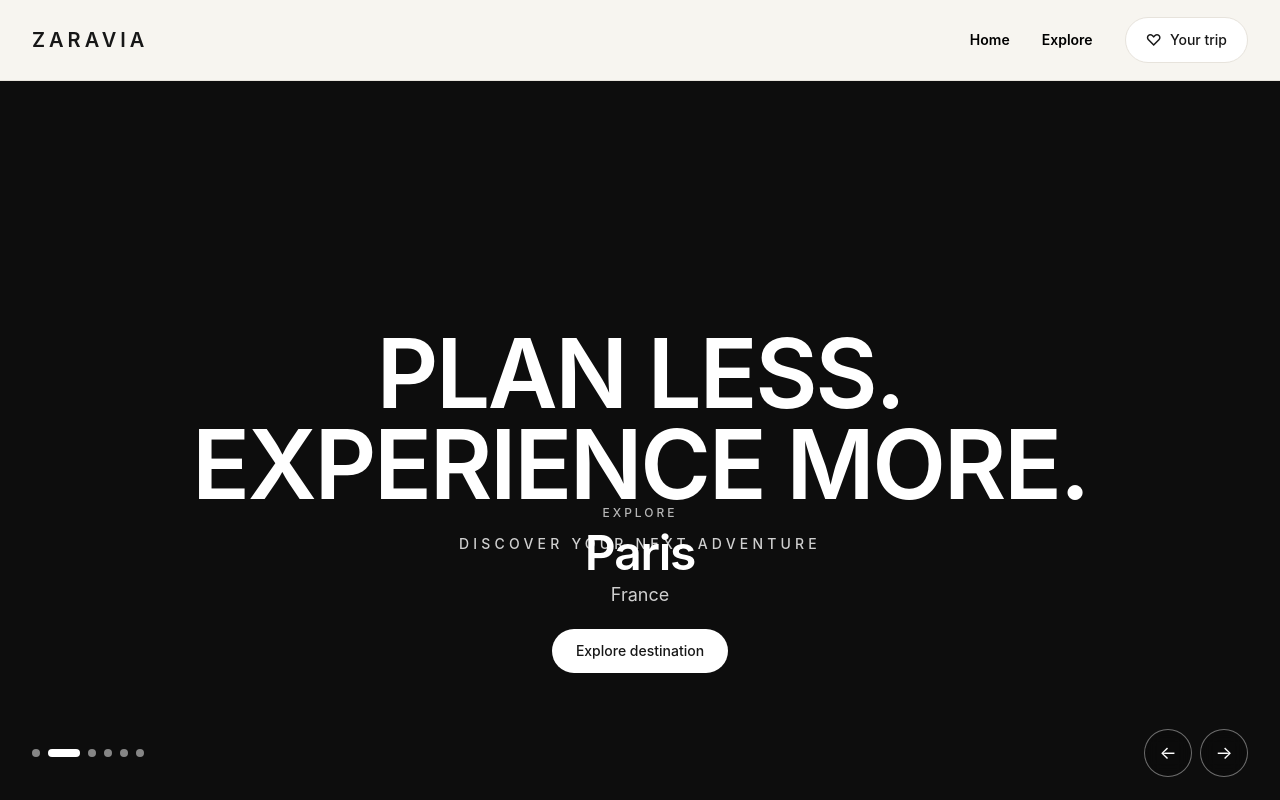
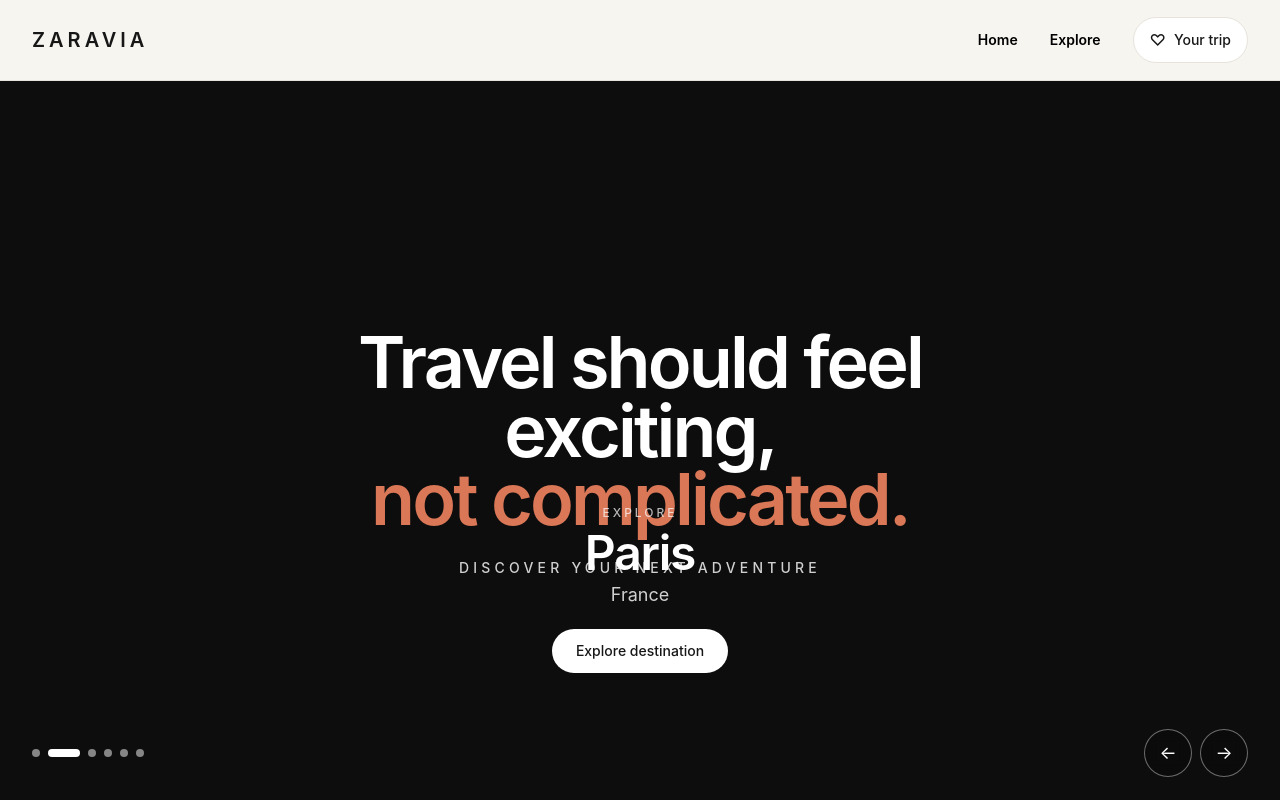
Before and after one commit to zarakhansari/zaravia, a React (Vite) app: page / in a window 1280 px wide. Shown: the top 800 px of the page. Built offline with nearby package versions, Linux system fonts and the light colour scheme; no server answers.

Commit message:
feat: update homepage headline copy and revise navigation link structure

```diff
--- a/src/components/Navbar.tsx
+++ b/src/components/Navbar.tsx
@@ -39,10 +39,10 @@ function Navbar() {
 
                     <Link
                         to="/your-trip"
-                        className="flex items-center gap-2 rounded-full border border-[var(--color-border)] bg-white px-5 py-2.5 text-sm font-medium transition hover:bg-[var(--color-background)]"
+                        className="flex items-center gap-2 rounded-full border border-[var(--color-border)] bg-white px-4 py-2.5 text-sm font-medium transition hover:bg-[var(--color-background)]"
                     >
                         <span className="text-base">♡</span>
-                        Your trip
+                        <span>Your trip</span>
                     </Link>
                 </div>
 
@@ -112,13 +112,13 @@ function Navbar() {
                         </NavLink>
 
                         <Link
-                            to="/"
+                            to="/your-trip"
                             onClick={closeMenu}
-                            className="w-fit rounded-full bg-[var(--color-accent)] px-5 py-2.5 text-sm font-medium text-white transition hover:opacity-90"
+                            className="flex items-center gap-2 text-sm font-medium text-[var(--color-text)] transition hover:text-[var(--color-accent)]"
                         >
-                            Plan a trip
+                            <span>♡</span>
+                            <span>Your trip</span>
                         </Link>
-
                     </div>
                 </div>
             )}
--- a/src/pages/Home.tsx
+++ b/src/pages/Home.tsx
@@ -163,10 +163,14 @@ function Home() {
                 <div className="relative mx-auto flex min-h-[calc(100vh-5rem)] max-w-7xl flex-col items-center justify-center px-6 text-center lg:px-8">
                     {/* Main headline */}
                     <div className="max-w-5xl text-white">
-                        <h1 className="text-5xl font-semibold uppercase leading-[0.95] tracking-tight sm:text-6xl md:text-7xl lg:text-8xl">
-                            Plan less.
-                            <br />
-                            Experience more.
+                        <h1 className="mt-6 text-4xl font-semibold leading-[1] tracking-[-0.03em] sm:text-6xl lg:text-7xl lg:leading-[0.95] lg:tracking-[-0.04em]">
+                            Travel should feel
+                            <br className="hidden lg:block" />
+                            exciting,
+                            <br className="hidden lg:block" />
+                            <span className="text-[var(--color-accent)]">
+                                not complicated.
+                            </span>
                         </h1>
 
                         <p className="mt-6 text-xs font-medium uppercase tracking-[0.3em] text-white/80 sm:text-sm">
```
